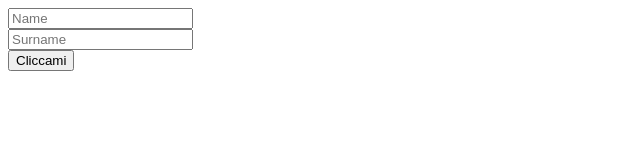
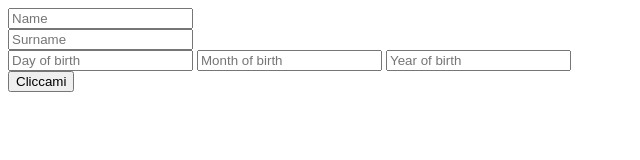
Before and after one commit to niccolo-fato/Homeworks, a plain HTML site: page Web/project1/index.html in a window 1280 px wide. Shown: the whole page, without its empty margins (0-640 px from the left). Drawn offline with Linux system fonts and the light colour scheme.

Commit message:
Update index.html

```diff
--- a/Web/project1/index.html
+++ b/Web/project1/index.html
@@ -7,6 +7,9 @@
 <body>
         <input type="text" id="inputName" placeholder="Name"><br>
         <input type="text" id="inputSurname" placeholder="Surname"><br>
+        <input type="text" id="day" placeholder="Day of birth">
+        <input type="text" id="month" placeholder="Month of birth">
+        <input type="text" id="year" placeholder="Year of birth"><br>
         <button onclick="Consonants()">Cliccami</button>
 </body>
 </html>
```
